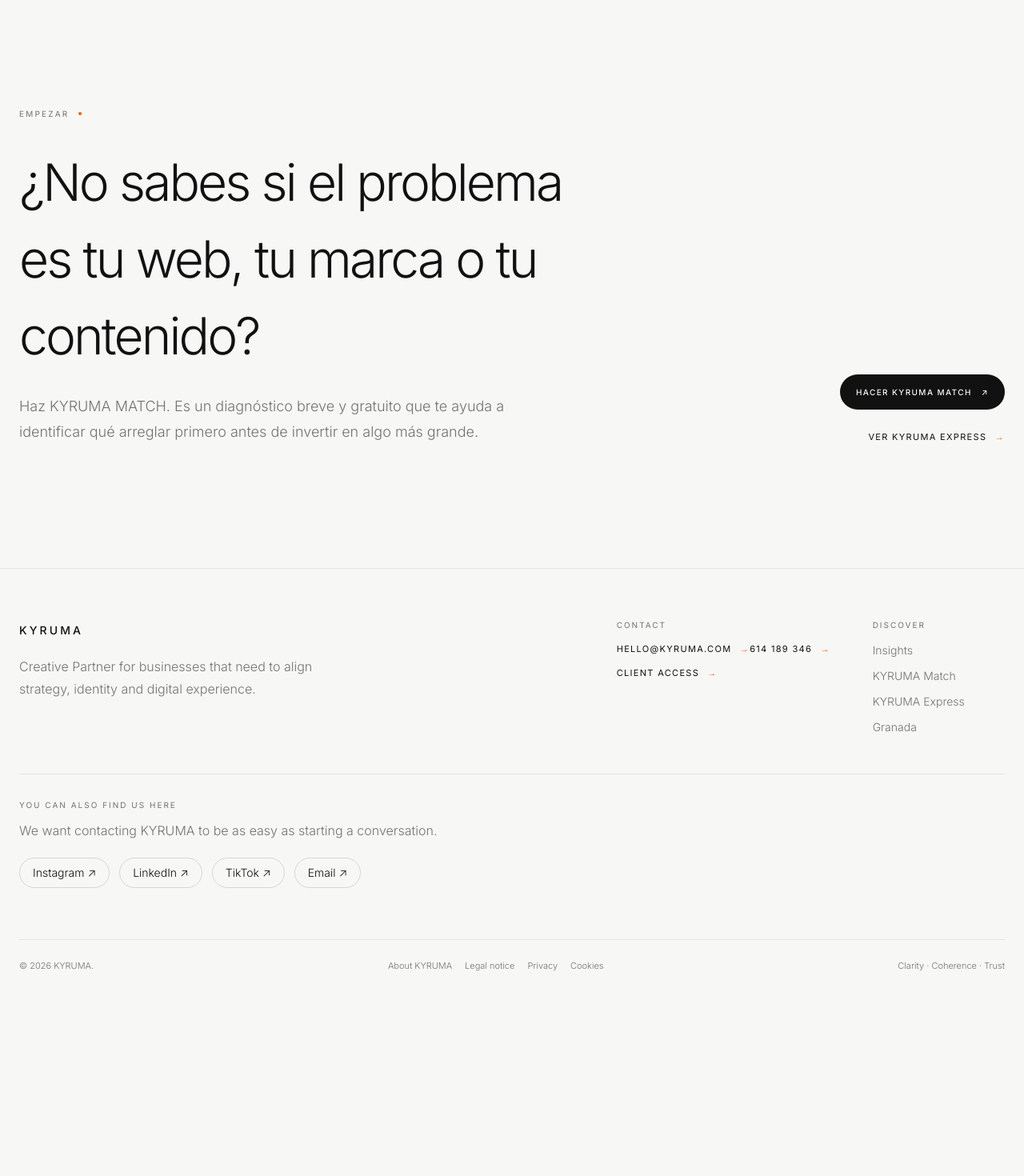
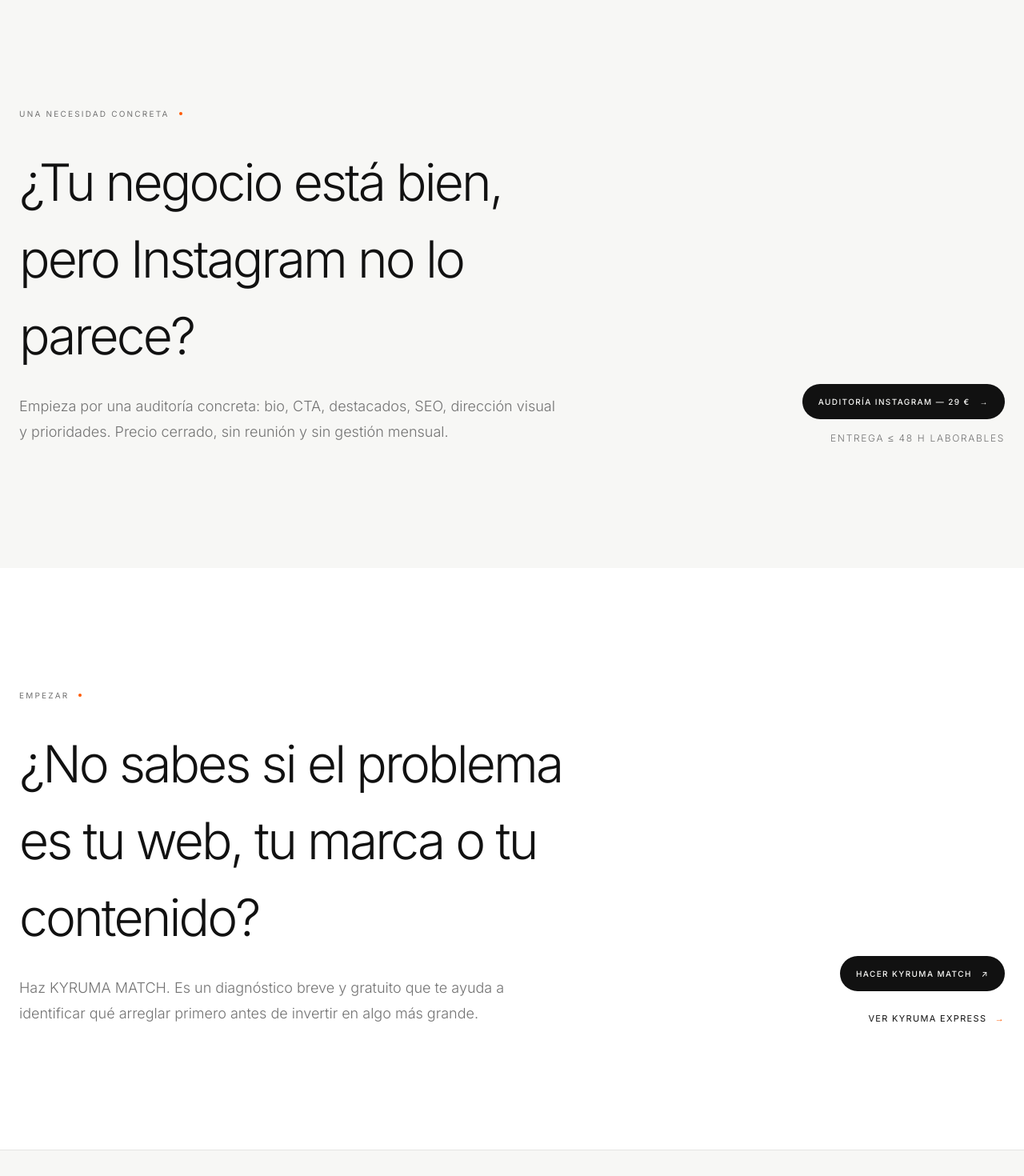
Before and after one commit to kyrumacreative-hub/kyruma-website, a Next.js app: page /granada in a window 1280 px wide. Shown: the part 3560-5030 px from the top of the page at 80% size. Before the commit the page ends 4800 px from the top, so only its background shows below. Built offline with nearby package versions, Linux system fonts and the light colour scheme; no server answers.

Commit message:
feat(growth): connect Granada landing to Instagram audit offer

```diff
--- a/src/app/granada/page.tsx
+++ b/src/app/granada/page.tsx
@@ -106,6 +106,20 @@ export default function GranadaPage() {
       <section className="section">
         <div className="site-container grid gap-12 md:grid-cols-12 md:items-end">
           <div className="md:col-span-7">
+            <p className="section-label">UNA NECESIDAD CONCRETA<span className="accent-dot" /></p>
+            <h2 className="mt-8 text-[clamp(2.5rem,5vw,5rem)] font-light tracking-[-.045em]">¿Tu negocio está bien, pero Instagram no lo parece?</h2>
+            <p className="mt-6 max-w-2xl text-lg leading-8 text-[var(--muted)]">Empieza por una auditoría concreta: bio, CTA, destacados, SEO, dirección visual y prioridades. Precio cerrado, sin reunión y sin gestión mensual.</p>
+          </div>
+          <div className="md:col-span-5 md:text-right">
+            <Link href="/auditoria-instagram" className="button-primary inline-flex">Auditoría Instagram — 29 € <span>→</span></Link>
+            <p className="mt-4 text-xs uppercase tracking-[.14em] text-[var(--muted)]">Entrega ≤ 48 h laborables</p>
+          </div>
+        </div>
+      </section>
+
+      <section className="section surface-section">
+        <div className="site-container grid gap-12 md:grid-cols-12 md:items-end">
+          <div className="md:col-span-7">
             <p className="section-label">EMPEZAR<span className="accent-dot" /></p>
             <h2 className="mt-8 text-[clamp(2.5rem,5vw,5rem)] font-light tracking-[-.045em]">¿No sabes si el problema es tu web, tu marca o tu contenido?</h2>
             <p className="mt-6 max-w-2xl text-lg leading-8 text-[var(--muted)]">Haz KYRUMA MATCH. Es un diagnóstico breve y gratuito que te ayuda a identificar qué arreglar primero antes de invertir en algo más grande.</p>
```
